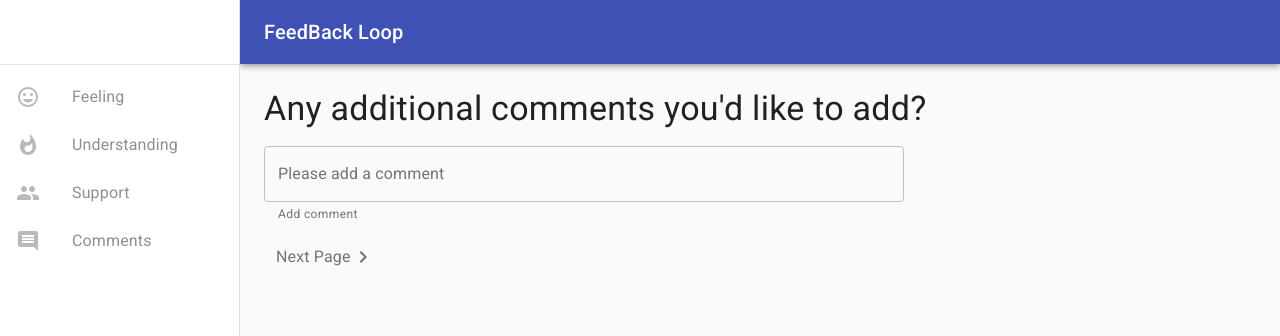
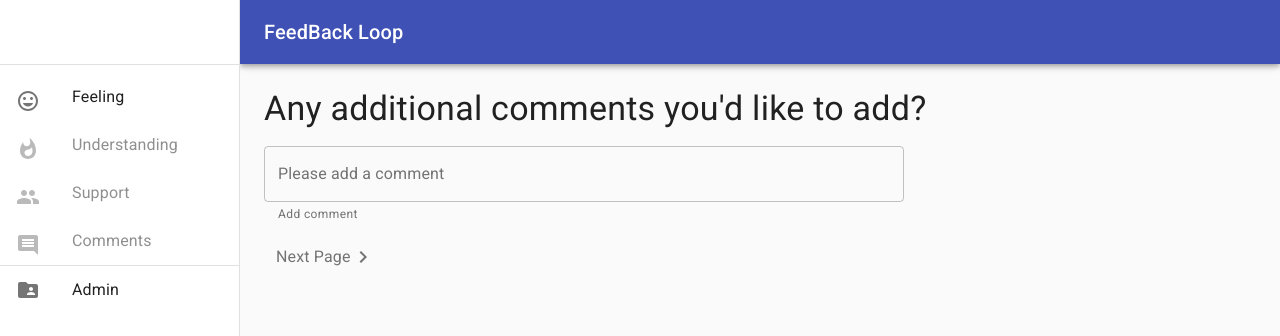
Before and after one commit to dmheisel/Feedback-Loops-, a React (Create React App) app: page /#/comments in a window 1280 px wide. Shown: the top 336 px of the page. Built offline with nearby package versions, Linux system fonts and the light colour scheme.

Commit message:
added link to list for admin page -- this would only be enabled if user is admin

```diff
--- a/src/components/AppDrawer/DrawerList.jsx
+++ b/src/components/AppDrawer/DrawerList.jsx
@@ -6,59 +6,65 @@ import List from '@material-ui/core/List';
 import ListItem from '@material-ui/core/ListItem';
 import ListItemIcon from '@material-ui/core/ListItemIcon';
 import ListItemText from '@material-ui/core/ListItemText';
+import Divider from '@material-ui/core/Divider'
+
 import Comment from '@material-ui/icons/Comment';
 import Mood from '@material-ui/icons/Mood';
 import People from '@material-ui/icons/People';
 import WhatsHot from '@material-ui/icons/Whatshot';
 import Edit from '@material-ui/icons/Edit';
+import FolderShared from '@material-ui/icons/FolderShared'
 
 class DrawerList extends Component {
 	render() {
+		//pageList to be used in creating items to add to drawer list below
 		const pageList = [
 			{
 				text: 'Feeling',
 				url: '/',
 				icon: <Mood />,
-				disabled: this.props.feedback.feeling === null ? true : false
+				disabled: false // first list item never disabled
 			},
 			{
 				text: 'Understanding',
 				url: 'understanding',
 				icon: <WhatsHot />,
-				disabled: this.props.feedback.understanding === null ? true : false
+				disabled: !this.props.feedback.understanding ? true : false
+				//dynamically enabled once user inputs feedback so user can edit
 			},
 			{
 				text: 'Support',
 				url: '/support',
 				icon: <People />,
-				disabled: this.props.feedback.support === null ? true : false
+				disabled: !this.props.feedback.support ? true : false
+				//dynamically enabled once user inputs feedback so user can edit
 			},
 			{
 				text: 'Comments',
 				url: '/comments',
 				icon: <Comment />,
 				disabled: this.props.feedback.comments === undefined ? true : false
+				//dynamically enabled once user inputs feedback so user can edit
+				//specifically checks for undefined -- user can input '' and that will
+				//still enable this list item once next button is hit.
 			}
 		];
-		if (!Object.values(this.props.feedback).includes(null)) {
+		//if all fields have been completed, adds "Review" field to drawer list
+		//so that user can submit his feedback once edited.
+		if (!Object.values(this.props.feedback).includes(undefined)) {
 			pageList.push({
 				text: 'Review',
 				url: '/review',
 				icon: <Edit />
 			});
 		}
-		//if any value in this.props.feedback is 'null', does not display Review page option
-		// !Object.values(this.props.feedback).includes(null) && {
-		// 	text: 'Review',
-		// 	url: '/review',
-		// 	icon: (<Edit />),
-		// }
-		// const pagesComplete =
+
 		const listHtml = pageList.map((page, index) => {
 			return (
 				<ListItem
 					key={index}
 					disabled={page.disabled}
+					alignItems='flex-start'
 					button
 					onClick={() => this.props.history.push(page.url)}>
 					<ListItemIcon>{page.icon}</ListItemIcon>
@@ -67,7 +73,20 @@ class DrawerList extends Component {
 			);
 		});
 
-		return <List>{listHtml}</List>;
+		return (
+			<List>
+				{listHtml}
+				<Divider />
+				<ListItem
+					button
+					onClick={() => this.props.history.push('/admin')}>
+					<ListItemIcon>
+						<FolderShared />
+					</ListItemIcon>
+					<ListItemText primary="Admin" />
+				</ListItem>
+			</List>
+		);
 	}
 }
 const mapStateToProps = reduxStore => {
--- a/src/components/FeedbackInput/TextInput.jsx
+++ b/src/components/FeedbackInput/TextInput.jsx
@@ -24,7 +24,7 @@ class TextInput extends Component {
 	};
 
 	handleClick = () => {
-		this.props.dispatch({ type: 'ADD_COMMENTS', payload: this.state.comments });
+		this.props.dispatch({ type: 'ADD_COMMENTS', payload: this.state.comments || '' });
 		this.props.history.push(this.props.nextLocation);
 	};
 
--- a/src/index.js
+++ b/src/index.js
@@ -13,7 +13,7 @@ import logger from 'redux-logger';
 //feedback reducer handles each element of feedback provided
 //adds it to an object with keys for each feedback
 const feedbackReducer = (
-	state = { feeling: null, understanding: null, support: null, comments: undefined },
+	state = { feeling: undefined , understanding: undefined, support: undefined, comments: undefined },
 	action
 ) => {
 	switch (action.type) {
@@ -27,9 +27,9 @@ const feedbackReducer = (
 			return { ...state, comments: action.payload };
 		case 'CLEAR_FEEDBACK':
 			return {
-				feeling: null,
-				understanding: null,
-				support: null,
+				feeling: undefined,
+				understanding: undefined,
+				support: undefined,
 				comments: undefined
 			};
 		default:
```
